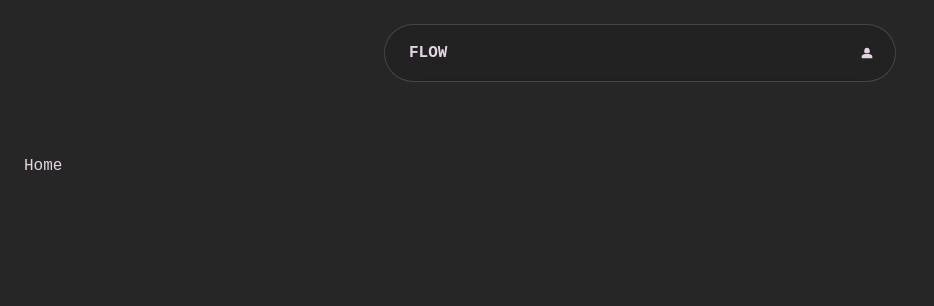
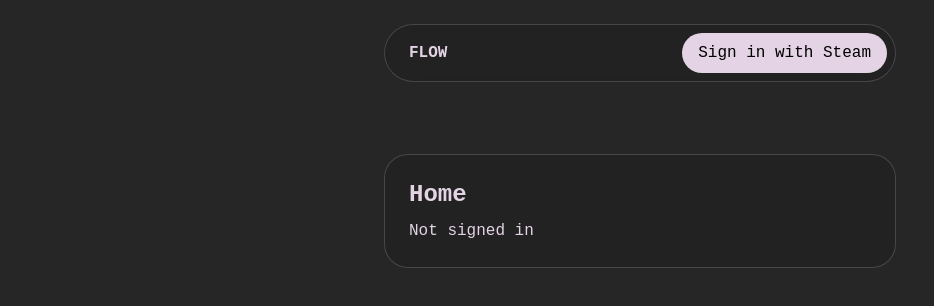
Before and after one commit to sivert-io/sivert-ui, a React (Vite) app in the folder web/: page / in a window 1280 px wide. Shown: the top 306 px of the page, without its empty margins (0-934 px from the left). Built offline with nearby package versions, Linux system fonts and the light colour scheme; no server answers; a web font is replaced by a local one.

Commit message:
added auth

```diff
--- a/web/src/App.tsx
+++ b/web/src/App.tsx
@@ -1,8 +1,9 @@
-import { Routes, Route, Outlet } from "react-router";
+import { Routes, Route, Outlet, Navigate } from "react-router";
 import { Navbar } from "./components/Navbar";
+import { useAuth } from "./auth/useAuth";
 
 const Logo = () => (
-  <div className="flex items-center font-mono gap-1 font-bold uppercase">
+  <div className="flex items-center gap-1 font-mono font-bold uppercase">
     flow
   </div>
 );
@@ -19,18 +20,77 @@ function AppLayout() {
 }
 
 function HomePage() {
-  return <div className="p-6">Home</div>;
+  const { user, isSignedIn, isLoading } = useAuth();
+
+  return (
+    <div className="p-6">
+      <div className="mx-auto max-w-lg rounded-3xl border border-lavender/20 bg-black/10 p-6">
+        <h1 className="mb-2 text-2xl font-bold">Home</h1>
+        {isLoading ? (
+          <p>Checking session...</p>
+        ) : isSignedIn ? (
+          <p>Signed in as {user?.personaName ?? user?.steamId}</p>
+        ) : (
+          <p>Not signed in</p>
+        )}
+      </div>
+    </div>
+  );
 }
 
 function LoginPage() {
-  return <div className="p-6">Login</div>;
+  const { isSignedIn, signIn } = useAuth();
+
+  if (isSignedIn) {
+    return <Navigate to="/" replace />;
+  }
+
+  return (
+    <div className="p-6">
+      <div className="mx-auto max-w-lg rounded-3xl border border-lavender/20 bg-black/10 p-6">
+        <h1 className="mb-4 text-2xl font-bold">Login</h1>
+        <button
+          onClick={signIn}
+          className="rounded-full bg-lavender px-4 py-2 text-black transition hover:opacity-90"
+        >
+          Sign in with Steam
+        </button>
+      </div>
+    </div>
+  );
 }
 
 function ProfilePage() {
-  return <div className="p-6">Profile</div>;
+  const { user, isSignedIn, isLoading } = useAuth();
+
+  if (!isLoading && !isSignedIn) {
+    return <Navigate to="/login" replace />;
+  }
+
+  return (
+    <div className="p-6">
+      <div className="mx-auto max-w-lg rounded-3xl border border-lavender/20 bg-black/10 p-6">
+        <h1 className="mb-4 text-2xl font-bold">Profile</h1>
+        {isLoading ? (
+          <p>Loading...</p>
+        ) : (
+          <div className="space-y-2">
+            <p>Name: {user?.personaName ?? "-"}</p>
+            <p>Steam ID: {user?.steamId ?? "-"}</p>
+          </div>
+        )}
+      </div>
+    </div>
+  );
 }
 
 function SettingsPage() {
+  const { isSignedIn, isLoading } = useAuth();
+
+  if (!isLoading && !isSignedIn) {
+    return <Navigate to="/login" replace />;
+  }
+
   return <div className="p-6">Settings</div>;
 }
 
--- /dev/null
+++ b/web/src/auth/AuthContext.tsx
@@ -0,0 +1,13 @@
+import { createContext } from "react";
+import type { AuthUser } from "./types";
+
+export type AuthContextValue = {
+  user: AuthUser | null;
+  isSignedIn: boolean;
+  isLoading: boolean;
+  refreshAuth: () => Promise<void>;
+  signIn: () => void;
+  signOut: () => Promise<void>;
+};
+
+export const AuthContext = createContext<AuthContextValue | null>(null);
--- /dev/null
+++ b/web/src/auth/AuthProvider.tsx
@@ -0,0 +1,60 @@
+import { useCallback, useEffect, useMemo, useState } from "react";
+import { API_BASE_URL } from "../lib/api";
+import { AuthContext } from "./AuthContext";
+import type { AuthUser, MeResponse } from "./types";
+
+export function AuthProvider({ children }: { children: React.ReactNode }) {
+  const [user, setUser] = useState<AuthUser | null>(null);
+  const [isLoading, setIsLoading] = useState(true);
+
+  const refreshAuth = useCallback(async () => {
+    try {
+      const response = await fetch(`${API_BASE_URL}/auth/me`, {
+        credentials: "include",
+      });
+
+      if (!response.ok) {
+        setUser(null);
+        return;
+      }
+
+      const data: MeResponse = await response.json();
+      setUser(data.authenticated ? data.user : null);
+    } catch {
+      setUser(null);
+    } finally {
+      setIsLoading(false);
+    }
+  }, []);
+
+  const signIn = useCallback(() => {
+    window.location.href = `${API_BASE_URL}/auth/steam`;
+  }, []);
+
+  const signOut = useCallback(async () => {
+    await fetch(`${API_BASE_URL}/auth/logout`, {
+      method: "POST",
+      credentials: "include",
+    });
+
+    setUser(null);
+  }, []);
+
+  useEffect(() => {
+    void refreshAuth();
+  }, [refreshAuth]);
+
+  const value = useMemo(
+    () => ({
+      user,
+      isSignedIn: Boolean(user),
+      isLoading,
+      refreshAuth,
+      signIn,
+      signOut,
+    }),
+    [user, isLoading, refreshAuth, signIn, signOut],
+  );
+
+  return <AuthContext.Provider value={value}>{children}</AuthContext.Provider>;
+}
--- /dev/null
+++ b/web/src/auth/types.ts
@@ -0,0 +1,16 @@
+export type AuthUser = {
+  id: string;
+  steamId: string;
+  personaName: string | null;
+  avatarMedium: string | null;
+};
+
+export type MeResponse =
+  | {
+      authenticated: true;
+      user: AuthUser;
+    }
+  | {
+      authenticated: false;
+      user: null;
+    };
--- /dev/null
+++ b/web/src/auth/useAuth.ts
@@ -0,0 +1,12 @@
+import { useContext } from "react";
+import { AuthContext } from "./AuthContext";
+
+export function useAuth() {
+  const context = useContext(AuthContext);
+
+  if (!context) {
+    throw new Error("useAuth must be used within an AuthProvider");
+  }
+
+  return context;
+}
--- a/web/src/components/Button/Button.tsx
+++ b/web/src/components/Button/Button.tsx
@@ -1,9 +1,9 @@
 import type React from "react";
+import { Link } from "react-router";
 import type { ButtonColor, ButtonProps, ButtonVariant } from "./types";
-import { Link } from "react-router";
 
 const baseStyles =
-  "rounded-full transform-gpu transition-transform duration-100 ease-out active:scale-[0.9]";
+  "rounded-full transform-gpu transition-transform duration-100 ease-out active:scale-[0.9] disabled:cursor-not-allowed disabled:opacity-50";
 
 const styles: Record<ButtonVariant, Record<ButtonColor, string>> = {
   solid: {
@@ -15,12 +15,12 @@ const styles: Record<ButtonVariant, Record<ButtonColor, string>> = {
     black: "bg-black text-white",
   },
   outline: {
-    primary: "bg-transparent text-lavender border border-lavender",
-    secondary: "bg-transparent text-thistle border border-thistle",
-    danger: "bg-transparent text-red-600 border border-red-600",
-    warning: "bg-transparent text-yellow-400 border border-yellow-400",
-    white: "bg-transparent text-white border border-white",
-    black: "bg-transparent text-black border border-black",
+    primary: "border border-lavender bg-transparent text-lavender",
+    secondary: "border border-thistle bg-transparent text-thistle",
+    danger: "border border-red-600 bg-transparent text-red-600",
+    warning: "border border-yellow-400 bg-transparent text-yellow-400",
+    white: "border border-white bg-transparent text-white",
+    black: "border border-black bg-transparent text-black",
   },
   ghost: {
     primary: "bg-transparent text-lavender hover:bg-lavender/10",
@@ -33,7 +33,6 @@ const styles: Record<ButtonVariant, Record<ButtonColor, string>> = {
 };
 
 type NativeButtonProps = React.ButtonHTMLAttributes<HTMLButtonElement>;
-
 type Props = ButtonProps & NativeButtonProps;
 
 export function Button({
--- a/web/src/components/Navbar/Navbar.tsx
+++ b/web/src/components/Navbar/Navbar.tsx
@@ -1,9 +1,10 @@
 import { useEffect, useRef, useState } from "react";
-import { MdPerson2, MdBadge, MdSettings, MdLogout } from "react-icons/md";
+import { MdBadge, MdSettings, MdLogout } from "react-icons/md";
 import { Link } from "react-router";
 import { Button } from "../Button";
 import { Dropdown } from "../Dropdown";
 import type { NavbarProps } from "./types";
+import { useAuth } from "../../auth/useAuth";
 
 function DropdownLink({
   to,
@@ -29,6 +30,8 @@ function DropdownLink({
 }
 
 export function Navbar({ Logo }: NavbarProps) {
+  const { user, isSignedIn, isLoading, signIn, signOut } = useAuth();
+
   const [isOpen, setIsOpen] = useState(false);
   const [isPinned, setIsPinned] = useState(false);
 
@@ -70,6 +73,12 @@ export function Navbar({ Logo }: NavbarProps) {
     setIsOpen(true);
   }
 
+  async function handleSignOut() {
+    setIsPinned(false);
+    setIsOpen(false);
+    await signOut();
+  }
+
   useEffect(() => {
     function handleClickOutside(event: MouseEvent) {
       if (!dropdownRef.current) return;
@@ -91,21 +100,43 @@ export function Navbar({ Logo }: NavbarProps) {
 
   return (
     <div className="grid w-full place-items-center p-6">
-      <nav className="flex w-full max-w-lg justify-between rounded-full border border-lavender/20 bg-black/10 p-2 backdrop-blur-lg">
+      <nav className="flex w-full max-w-lg items-center justify-between rounded-full border border-lavender/20 bg-black/10 p-2 backdrop-blur-lg">
         <Link to="/">
           <Button variant="ghost">
             <Logo />
           </Button>
         </Link>
 
+        {isLoading ? (
+          <Button disabled className="opacity-60">
+            Loading...
+          </Button>
+        ) : !isSignedIn ? (
+          <Button onClick={signIn}>Sign in with Steam</Button>
+        ) : (
           <div
             ref={dropdownRef}
             className="relative"
             onMouseEnter={openDropdown}
             onMouseLeave={scheduleClose}
           >
-          <Button square variant="ghost" onClick={handleTriggerClick}>
-            <MdPerson2 />
+            <Button
+              variant="ghost"
+              onClick={handleTriggerClick}
+              className="px-4"
+            >
+              <div className="flex items-center gap-2">
+                {user?.avatarMedium ? (
+                  <img
+                    src={user.avatarMedium}
+                    alt={user.personaName ?? "User avatar"}
+                    className="h-7 w-7 rounded-full"
+                  />
+                ) : null}
+                <span className="max-w-32 truncate text-sm">
+                  {user?.personaName ?? "Account"}
+                </span>
+              </div>
             </Button>
 
             <Dropdown isOpen={isOpen}>
@@ -132,11 +163,7 @@ export function Navbar({ Logo }: NavbarProps) {
               </DropdownLink>
 
               <button
-              onClick={() => {
-                setIsPinned(false);
-                setIsOpen(false);
-                console.log("sign out");
-              }}
+                onClick={handleSignOut}
                 className="flex w-full items-center gap-3 rounded-xl px-3 py-2 text-left text-sm text-lavender transition hover:bg-white/10"
               >
                 <span className="text-lg">
@@ -146,6 +173,7 @@ export function Navbar({ Logo }: NavbarProps) {
               </button>
             </Dropdown>
           </div>
+        )}
       </nav>
     </div>
   );
--- /dev/null
+++ b/web/src/lib/api.ts
@@ -0,0 +1 @@
+export const API_BASE_URL = "http://localhost:4000";
--- a/web/src/main.tsx
+++ b/web/src/main.tsx
@@ -3,13 +3,16 @@ import { createRoot } from "react-dom/client";
 import { BrowserRouter } from "react-router";
 import "./index.css";
 import { App } from "./App.tsx";
+import { AuthProvider } from "./auth/AuthProvider";
 
 createRoot(document.getElementById("root")!).render(
   <StrictMode>
     <BrowserRouter>
-      <main className="bg-background fixed inset-0 text-lavender">
-        <App />
-      </main>
+      <AuthProvider>
+        <main className="bg-background fixed inset-0 text-lavender">
+          <App />
+        </main>
+      </AuthProvider>
     </BrowserRouter>
   </StrictMode>,
 );
```
Also changed, not shown: 2 other files (tests, documents, lock files or other folders). Lines whose indentation alone changed are shown as unchanged.
